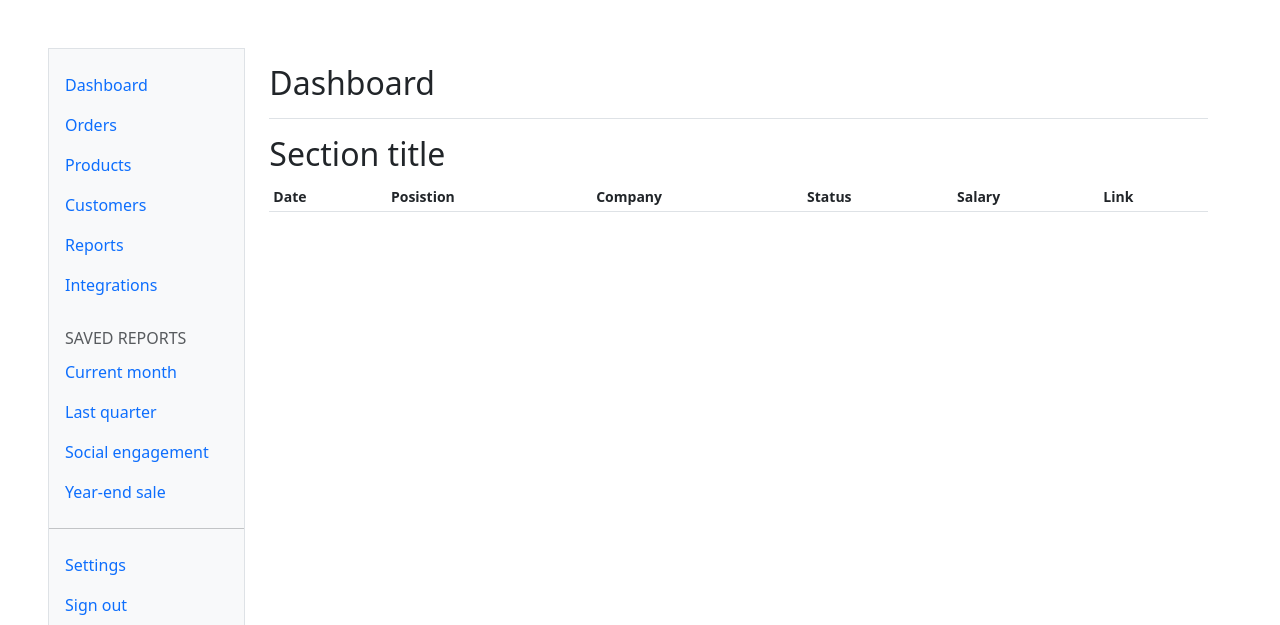
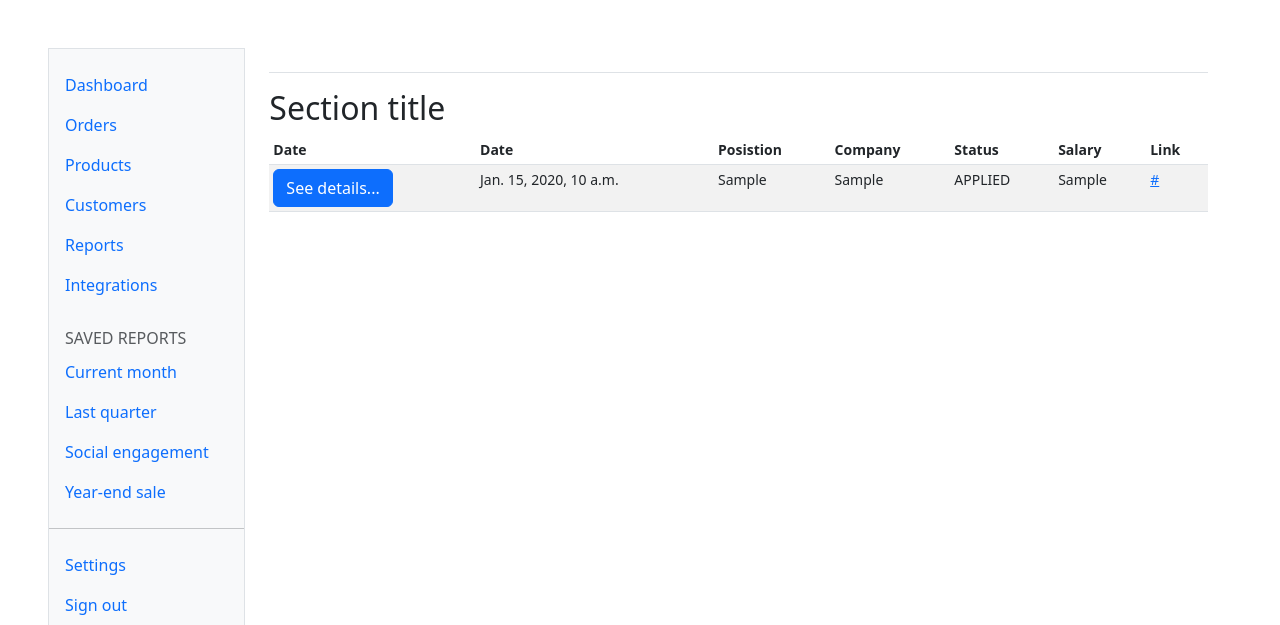
Before and after one commit to sieczkah/Jobseeker, a Django app: page / in a window 1280 px wide. Shown: the top 625 px of the page. Run offline with Django 4.2, Linux system fonts and the light colour scheme; a user stored in the database is signed in; tables that the repository leaves empty hold one stand-in row (values such as "Sample post"); lists and menus that the app fills with data are empty; parts of the project's set-up code (start-up, migrations or seed data) failed here and were passed over; some libraries are stand-ins or nearby versions.

Commit message:
Added view for job detail, implemented htmx and  its urls

```diff
--- a/base/templates/base/index.html
+++ b/base/templates/base/index.html
@@ -1,7 +1,8 @@
 {% extends 'main.html' %}
 
 {% block content %}
-
+<script src="https://unpkg.com/htmx.org@1.9.2"
+  integrity="sha384-L6OqL9pRWyyFU3+/bjdSri+iIphTN/bvYyM37tICVyOJkWZLpP2vGn6VUEXgzg6h" crossorigin="anonymous"></script>
 <div class="container-fluid">
   <div class="row">
     <!-- SIDEBAR -->
@@ -86,7 +87,7 @@
               </a>
             </li>
             <li class="nav-item">
-              <a class="nav-link d-flex align-items-center gap-2" href="#">
+              <a class="nav-link d-flex align-items-center gap-2" href="{% url 'logout' %}">
                 Sign out
               </a>
             </li>
@@ -99,7 +100,7 @@
       <!-- DETAIL START -->
       <div
         class="d-flex justify-content-between flex-wrap flex-md-nowrap align-items-center pt-3 pb-2 mb-3 border-bottom">
-        <h1 class="h2">Dashboard</h1>
+        <div class="htmx-job-detail"></div>
       </div>
       <!-- DETAIL END -->
 
@@ -109,6 +110,7 @@
         <table class="table table-striped table-sm">
           <thead>
             <tr>
+              <th scope="col">Date</th>
               <th scope="col">Date</th>
               <th scope="col">Posistion</th>
               <th scope="col">Company</th>
@@ -120,12 +122,17 @@
           <tbody>
             {% for application in applications%}
             <tr>
+              <td><button data-hx-get="{% url 'job-details' application.id %}" hx-trigger="click"
+                  hx-target=".htmx-job-detail" hx-swap="innerHTML" class="btn btn-primary"> See details...</button>
+              </td>
               <td>{{ application.apply_date }}</td>
               <td>{{ application.posistion }}</td>
               <td>{{ application.company }}</td>
-              <td>{{ application.status }}</td>
+              <td>{{ application.get_status_display }}</td>
               <td>{{ application.salary }}</td>
-              <td>{{ application.link }}</td>
+              <td>
+                <a href="{{ application.link }}" target="_blank">{{ application.link|truncatechars:25 }}</a>
+              </td>
             </tr>
             {% endfor %}
           </tbody>
--- a/base/urls.py
+++ b/base/urls.py
@@ -5,3 +5,7 @@ from . import views
 urlpatterns = [
     path("", views.index, name="home"),
 ]
+
+htmx_urlpatterns = [path("job-details/<str:id>/", views.job_detail, name="job-details")]
+
+urlpatterns += htmx_urlpatterns
--- a/base/views.py
+++ b/base/views.py
@@ -9,5 +9,16 @@ from .models import JobApplication
 
 @login_required
 def index(request):
-    context = {}
+    applications = JobApplication.objects.filter(user=request.user)
+    context = {"applications": applications}
     return render(request, "base/index.html", context=context)
+
+
+@login_required
+def job_detail(request, id):
+    job_application = JobApplication.objects.get(id=id)
+    if job_application.user != request.user:
+        return HttpResponse("You are not allowed here")
+    else:
+        context = {"job_application": job_application}
+        return render(request, "base/components/job_details.html", context)
```
Also changed, not shown: base/templates/base/components/job_details.html (added, +21 -0 lines).
